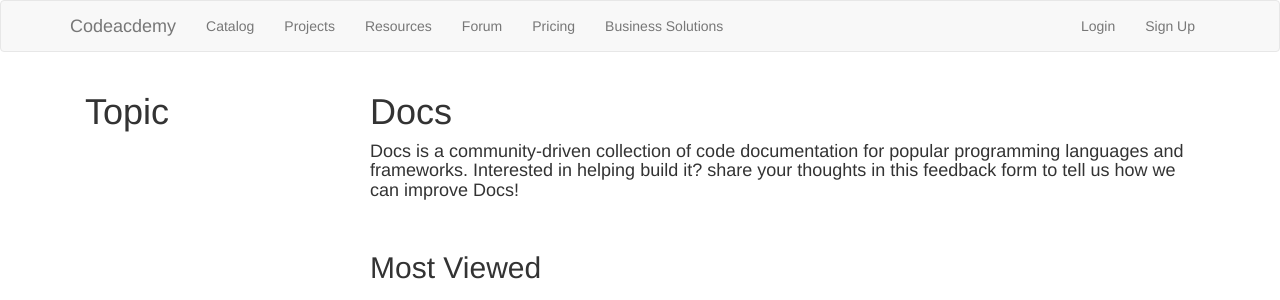
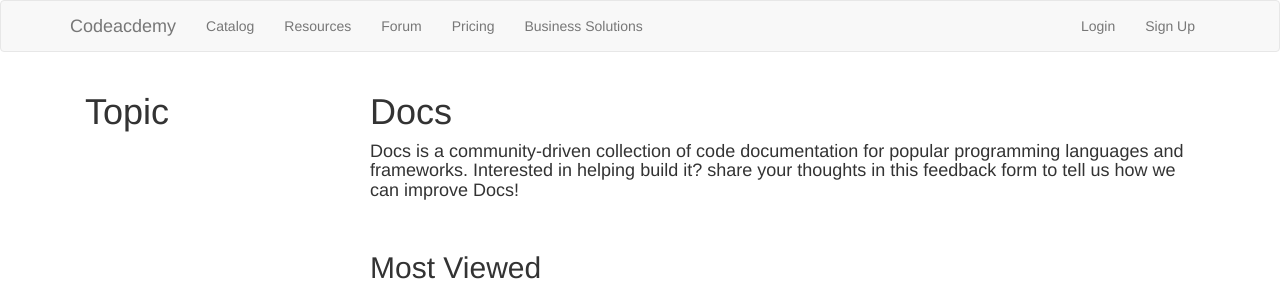
Before and after one commit to LauHingPui220242638/ITP4115-1C-EA-C04, a Flask app: page /docs in a window 1280 px wide. Shown: the top 300 px of the page. Run offline with Flask 3, Linux system fonts and the light colour scheme; data that the repository does not hold is empty; some libraries are stand-ins or nearby versions.

Commit message:
fixed base

```diff
--- a/app/templates/base.html.j2
+++ b/app/templates/base.html.j2
@@ -32,9 +32,6 @@
                     <li>
                         <a href="{{ url_for('catalog') }}">{{ _('Catalog') }}</a>
                     </li>
-                    <li>
-                        <a href="{{ url_for('Projects') }}">{{ _('Projects') }}</a>
-                    </li>
                     <li class="nav-item dropdown">
                         <a class="nav-link dropdown-toggle" href="#" id="navbarDropdown" role="button"
                          data-toggle="dropdown" aria-haspopup="true" aria-expanded="false">
@@ -44,6 +41,8 @@
                         <a class="dropdown-item" href="{{ url_for('docs') }}">{{ _('Docs') }}</a>
                         <div class="dropdown-divider"></div>
                         <a class="dropdown-item" href="{{ url_for('articles') }}">{{ _('Articles') }}</a>
+                        <div class="dropdown-divider"></div>
+                        <a class="dropdown-item" href="{{ url_for('Projects') }}">{{ _('Projects') }}</a>
                         </div>
                     </li>
                     <li>
```
